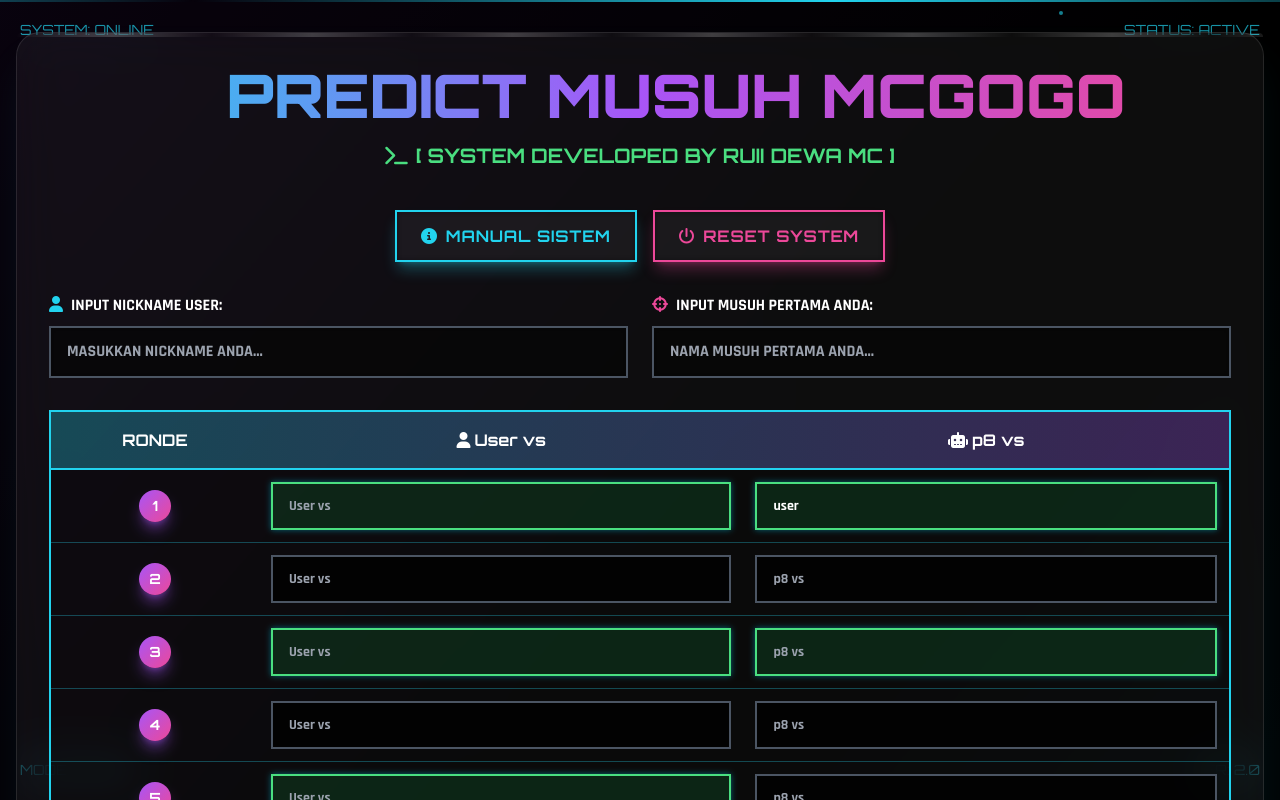
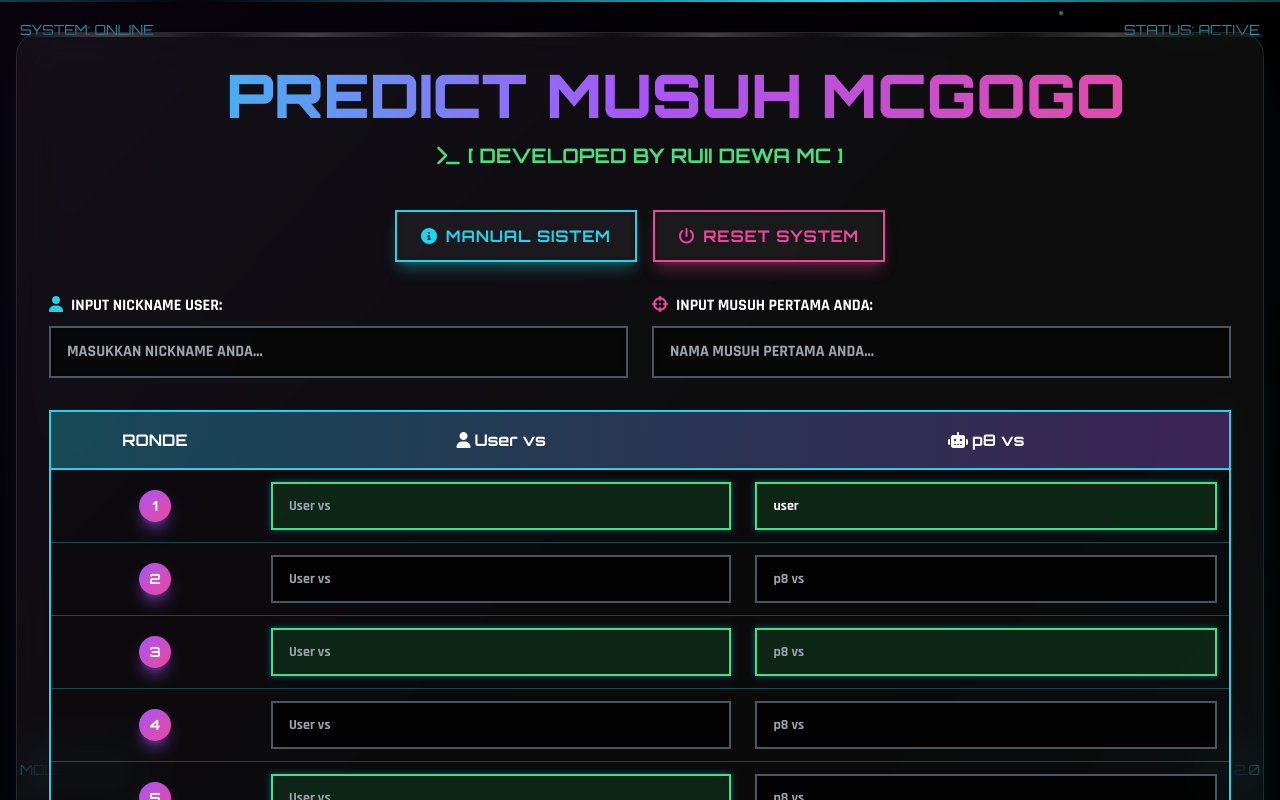
Before and after one commit to Musyaffaa2/predictmc, a React (Vite) app: page / in a window 1280 px wide. Shown: the top 800 px of the page. Built offline with nearby package versions, Linux system fonts and the light colour scheme; the HTML template or start-up script is replaced by a standard one.

Commit message:
update developed by

```diff
--- a/src/components/PredictMusuhMcgogo.jsx
+++ b/src/components/PredictMusuhMcgogo.jsx
@@ -86,7 +86,7 @@ const Header = () => (
     </h1>
     <div className="font-mono text-green-400 text-sm md:text-lg lg:text-xl font-bold animate-slide-in-top" style={{ animationDelay: '0.3s' }}>
       <i className="fas fa-terminal mr-1 md:mr-2"></i>
-      [ SYSTEM DEVELOPED BY RUII DEWA MC ]
+      [ DEVELOPED BY RUII DEWA MC ]
     </div>
   </div>
 );
```
